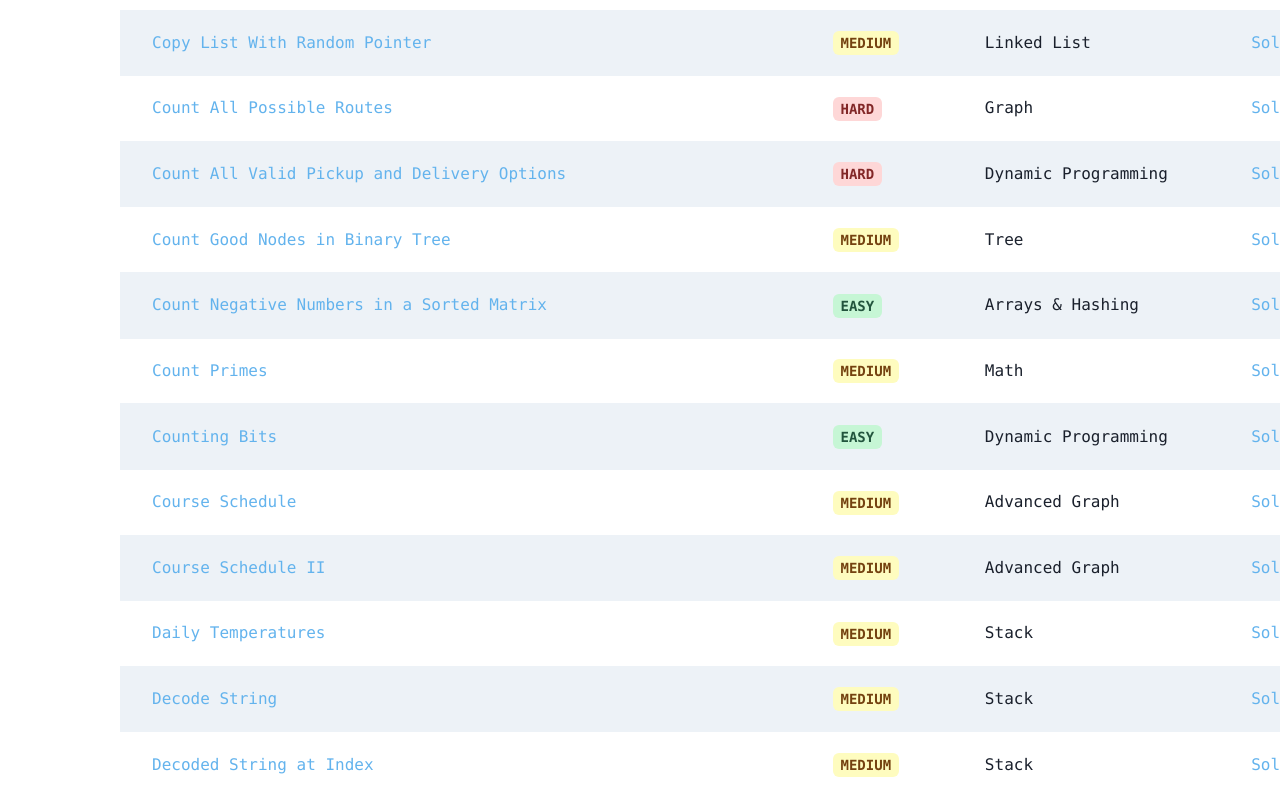
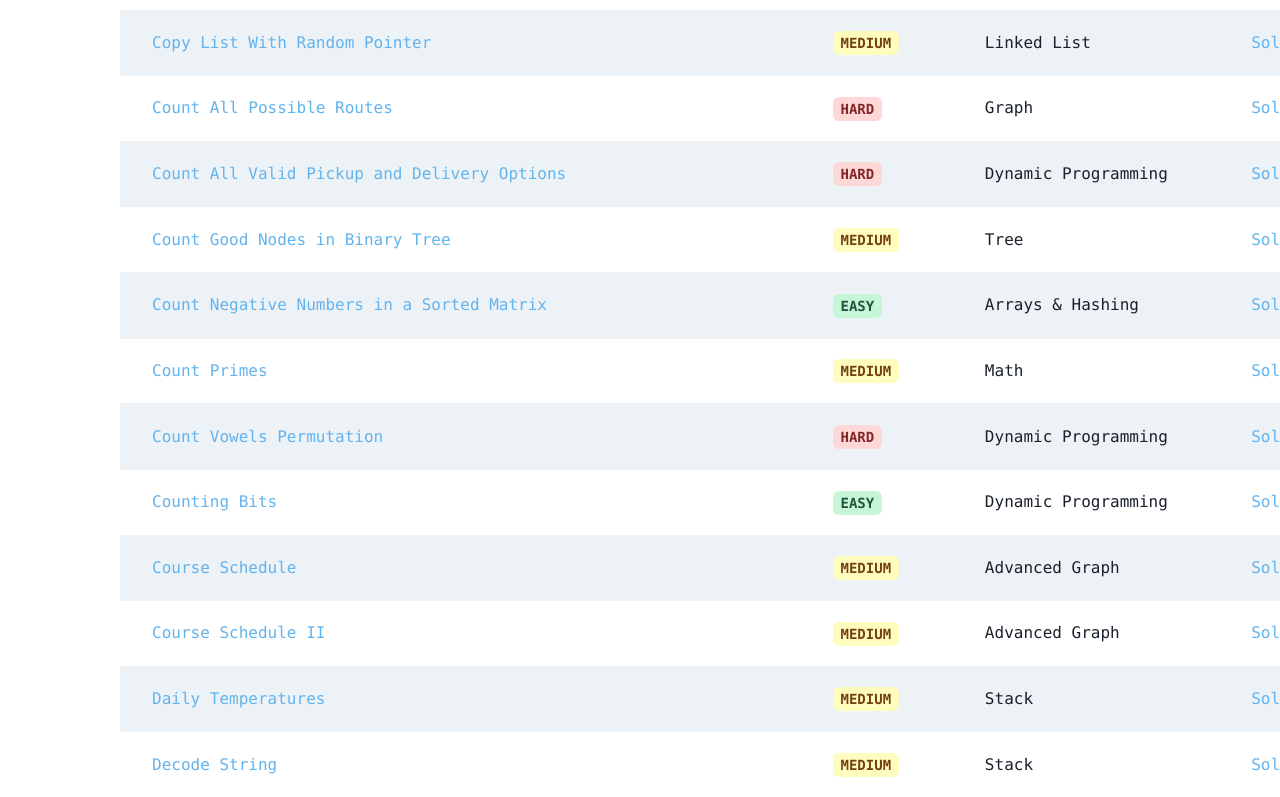
Before and after one commit to LeeHengYu/leetcode-reviewer, a React (Vite) app: page / in a window 1280 px wide. Shown: the part 2000-2797 px from the top of the page. Built offline with nearby package versions, Linux system fonts and the light colour scheme.

Commit message:
add 1028

```diff
--- a/src/data/tablaData.ts
+++ b/src/data/tablaData.ts
@@ -1753,6 +1753,14 @@ const tableData: Question[] = [
       solution: "longest-palindromic-substring.py",
       dailyChallenge: new Date("2023-10-27"),
     },
+    {
+      question: "Count Vowels Permutation",
+      link: "https://leetcode.com/problems/count-vowels-permutation/",
+      category: "Dynamic Programming",
+      difficulty: "Hard",
+      solution: "count-vowels-permutation.py",
+      dailyChallenge: new Date("2023-10-28"),
+    },
   ];
 
 export default tableData;
```
